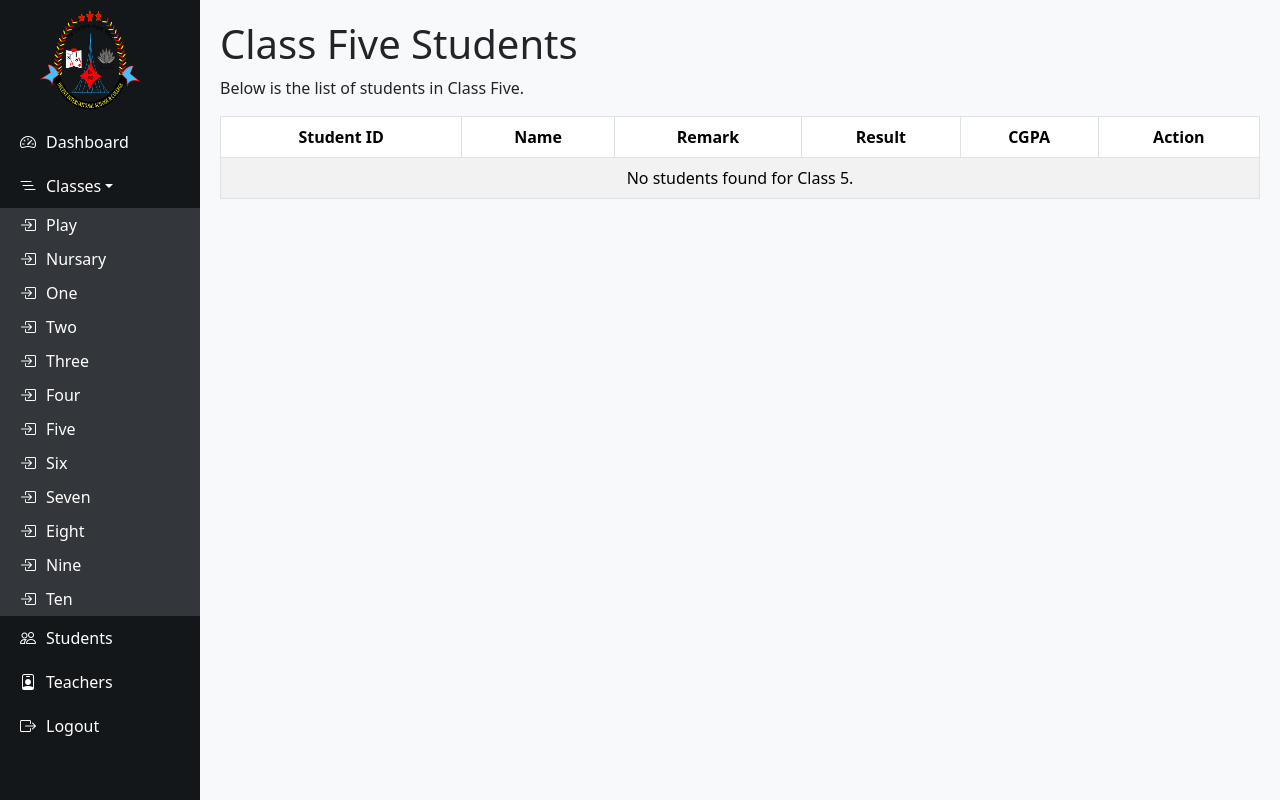
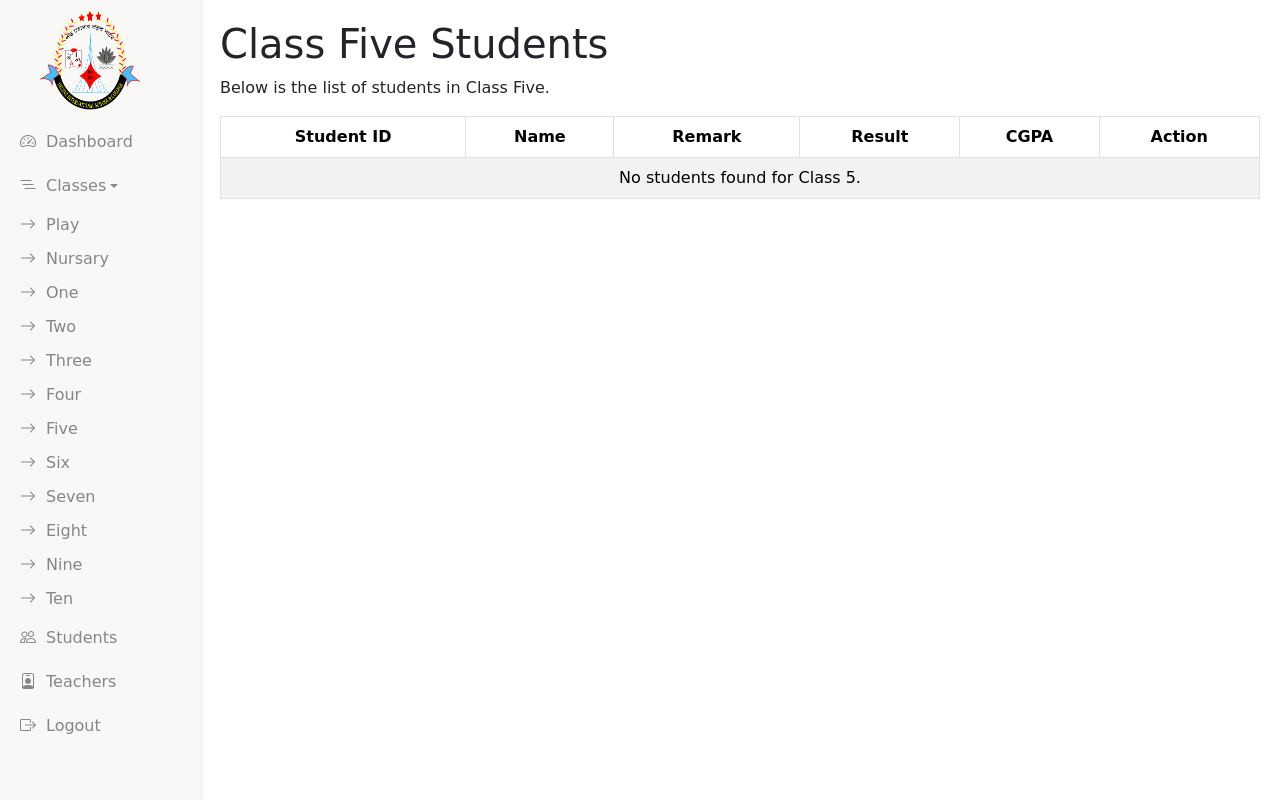
Before and after one commit to SalmanFarshe/schoolizer, a PHP site: page /pages/five.php in a window 1280 px wide. Run offline with PHP 8.4, Linux system fonts and the light colour scheme; data that the repository does not hold is empty.

Commit message:
Basic touch for gear up

```diff
--- a/assets/css/colors.css
+++ /dev/null
@@ -1,9 +0,0 @@
-:root {
-    --sidebar-bg: #141719;
-    --sidebar-hover-bg: #495057;
-    --sidebar-collapse-bg: #33373b;
-    --sidebar-collapse-hover-bg: #292a2b;
-    --main-bg: #f8f9fa;
-    --text-color: white;
-    --icon-margin: 10px;
-}
--- /dev/null
+++ b/assets/css/root.css
@@ -0,0 +1,11 @@
+:root {
+    --sidebar-bg: #F8F8F7;
+    --sidebar-hover-bg: #F0F0EF;
+    --sidebar-collapse-bg: #F8F8F7;
+    --sidebar-collapse-hover-bg: #F0F0EF;
+    --main-bg: #FFFFFF;
+    --text-color: #878683;
+    --icon-margin: 10px;
+    --click-bg: #D2D2D1;
+    --font-family: 'Pacifico', cursive;
+}
--- a/assets/css/style.css
+++ b/assets/css/style.css
@@ -1,11 +1,13 @@
-@import url(colors.css);
+@import url(root.css);
 body {
     background-color: var(--main-bg);
+    font-family: var(--font-family);
 }
 /* Custom Scrollbar for Sidebar */
 .sidebar {
     scrollbar-width: thin;
-    scrollbar-color: var(--sidebar-collapse-bg) var(--sidebar-collapse-bg)
+    scrollbar-color: var(--sidebar-collapse-bg);
+    box-shadow: 1px 0 5px rgba(0, 0, 0, 0.1);
 }
 
 .sidebar::-webkit-scrollbar {
--- a/tem_parts/sidebar.php
+++ b/tem_parts/sidebar.php
@@ -11,18 +11,18 @@
       <i class="bi bi-list-nested icon"></i> Classes
     </a>
     <div class="collapse show" id="classesDropdown">
-      <a class="class-name" href="<?php echo BASE_URL?>pages/play.php"><i class="bi bi-box-arrow-in-right icon"></i> Play</a>
-      <a class="class-name" href="<?php echo BASE_URL?>pages/nursary.php"><i class="bi bi-box-arrow-in-right icon"></i> Nursary</a>
-      <a class="class-name" href="<?php echo BASE_URL?>pages/one.php"><i class="bi bi-box-arrow-in-right icon"></i> One</a>
-      <a class="class-name" href="<?php echo BASE_URL?>pages/two.php"><i class="bi bi-box-arrow-in-right icon"></i> Two</a>
-      <a class="class-name" href="<?php echo BASE_URL?>pages/three.php"><i class="bi bi-box-arrow-in-right icon"></i> Three</a>
-      <a class="class-name" href="<?php echo BASE_URL?>pages/four.php"><i class="bi bi-box-arrow-in-right icon"></i> Four</a>
-      <a class="class-name" href="<?php echo BASE_URL?>pages/five.php"><i class="bi bi-box-arrow-in-right icon"></i> Five</a>
-      <a class="class-name" href="<?php echo BASE_URL?>pages/six.php"><i class="bi bi-box-arrow-in-right icon"></i> Six</a>
-      <a class="class-name" href="<?php echo BASE_URL?>pages/seven.php"><i class="bi bi-box-arrow-in-right icon"></i> Seven</a>
-      <a class="class-name" href="<?php echo BASE_URL?>pages/eight.php"><i class="bi bi-box-arrow-in-right icon"></i> Eight</a>
-      <a class="class-name" href="<?php echo BASE_URL?>pages/nine.php"><i class="bi bi-box-arrow-in-right icon"></i> Nine</a>
-      <a class="class-name" href="<?php echo BASE_URL?>pages/ten.php"><i class="bi bi-box-arrow-in-right icon"></i> Ten</a>
+      <a class="class-name" href="<?php echo BASE_URL?>pages/play.php"><i class="bi pl-5 bi-arrow-right icon"></i> Play</a>
+      <a class="class-name" href="<?php echo BASE_URL?>pages/nursary.php"><i class="bi pl-5 bi-arrow-right icon"></i> Nursary</a>
+      <a class="class-name" href="<?php echo BASE_URL?>pages/one.php"><i class="bi pl-5 bi-arrow-right icon"></i> One</a>
+      <a class="class-name" href="<?php echo BASE_URL?>pages/two.php"><i class="bi pl-5 bi-arrow-right icon"></i> Two</a>
+      <a class="class-name" href="<?php echo BASE_URL?>pages/three.php"><i class="bi pl-5 bi-arrow-right icon"></i> Three</a>
+      <a class="class-name" href="<?php echo BASE_URL?>pages/four.php"><i class="bi pl-5 bi-arrow-right icon"></i> Four</a>
+      <a class="class-name" href="<?php echo BASE_URL?>pages/five.php"><i class="bi pl-5 bi-arrow-right icon"></i> Five</a>
+      <a class="class-name" href="<?php echo BASE_URL?>pages/six.php"><i class="bi pl-5 bi-arrow-right icon"></i> Six</a>
+      <a class="class-name" href="<?php echo BASE_URL?>pages/seven.php"><i class="bi pl-5 bi-arrow-right icon"></i> Seven</a>
+      <a class="class-name" href="<?php echo BASE_URL?>pages/eight.php"><i class="bi pl-5 bi-arrow-right icon"></i> Eight</a>
+      <a class="class-name" href="<?php echo BASE_URL?>pages/nine.php"><i class="bi pl-5 bi-arrow-right icon"></i> Nine</a>
+      <a class="class-name" href="<?php echo BASE_URL?>pages/ten.php"><i class="bi pl-5 bi-arrow-right icon"></i> Ten</a>
     </div>
     <a href="<?php echo BASE_URL?>pages/students.php"><i class="bi bi-people icon"></i> Students</a>
     <a href="<?php echo BASE_URL?>pages/teachers.php"><i class="bi bi-person-badge icon"></i> Teachers</a>
```
Also changed, not shown: index.php (+9 -1 lines).
